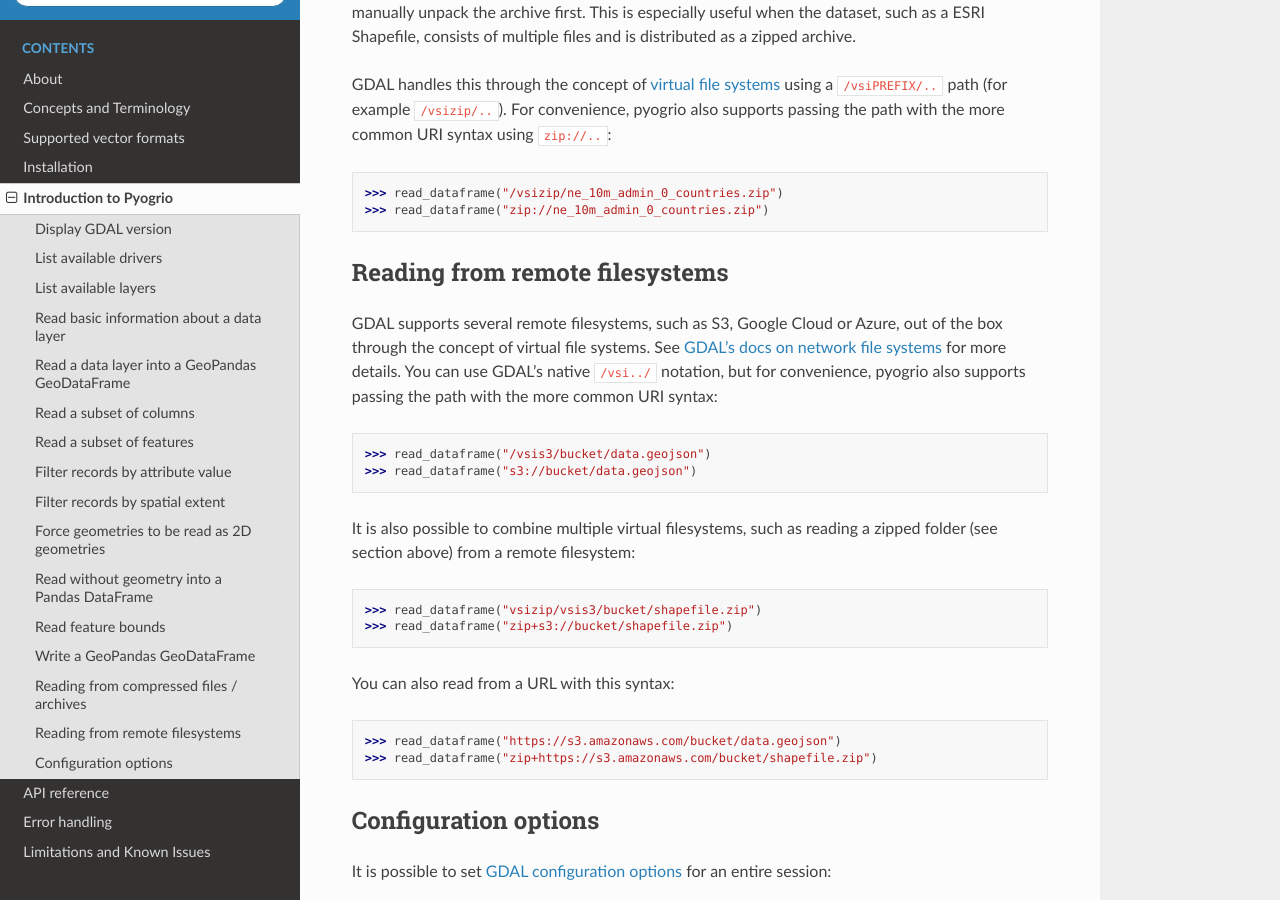
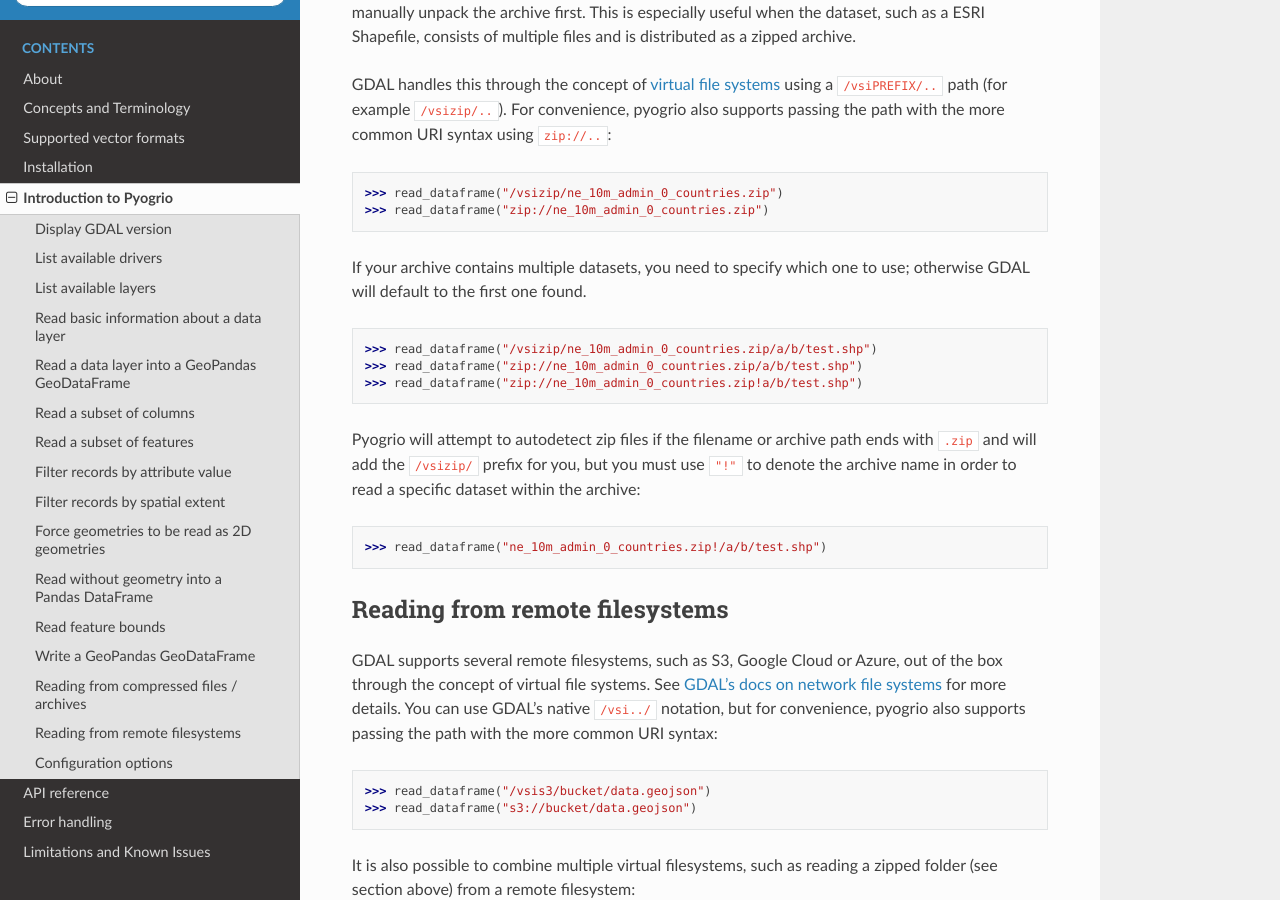
Before and after one commit to geopandas/pyogrio, a Sphinx documentation site: the page built from docs/source/introduction.md, in a window 1280 px wide and 900 px high, scrolled down 5390 px. Built offline with Sphinx 7.4.7 and the Read the Docs theme 2.0.0, drawn with Linux system fonts in a browser that asks for light colours.

Commit message:
Add docs, attempt to correctly parse windows paths

````diff
--- a/docs/source/introduction.md
+++ b/docs/source/introduction.md
@@ -279,6 +279,24 @@ using `zip://..`:
 >>> read_dataframe("zip://ne_10m_admin_0_countries.zip")
 ```
 
+If your archive contains multiple datasets, you need to specify which one to use;
+otherwise GDAL will default to the first one found.
+
+```python
+>>> read_dataframe("/vsizip/ne_10m_admin_0_countries.zip/a/b/test.shp")
+>>> read_dataframe("zip://ne_10m_admin_0_countries.zip/a/b/test.shp")
+>>> read_dataframe("zip://ne_10m_admin_0_countries.zip!a/b/test.shp")
+```
+
+Pyogrio will attempt to autodetect zip files if the filename or archive path
+ends with `.zip` and will add the `/vsizip/` prefix for you, but you must use
+`"!"` to denote the archive name in order to read a specific dataset within the
+archive:
+
+```python
+>>> read_dataframe("ne_10m_admin_0_countries.zip!/a/b/test.shp")
+```
+
 ## Reading from remote filesystems
 
 GDAL supports several remote filesystems, such as S3, Google Cloud or Azure,
````
Also changed, not shown: 1 other file.
